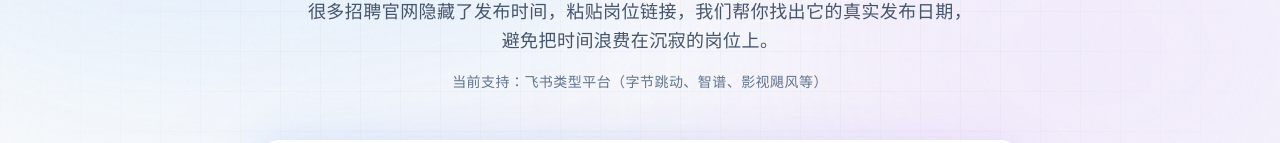
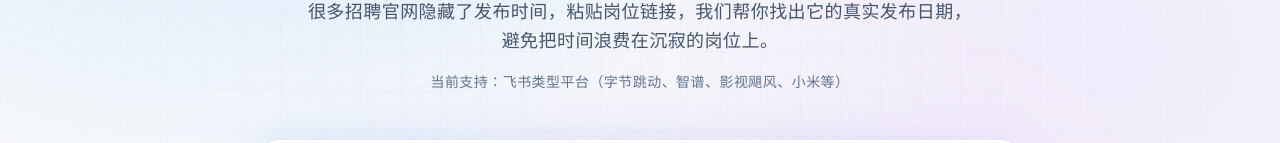
Before and after one commit to Cedric0927/GetJobTime, a React (Vite) app: page / in a window 1280 px wide. Shown: the part 349-492 px from the top of the page. Built offline with nearby package versions, Linux system fonts and the light colour scheme.

Commit message:
增加小米标识

```diff
--- a/src/App.tsx
+++ b/src/App.tsx
@@ -58,7 +58,7 @@ function App() {
             很多招聘官网隐藏了发布时间，粘贴岗位链接，我们帮你找出它的真实发布日期，避免把时间浪费在沉寂的岗位上。
             <br className="hidden md:block" />
             <span className="text-sm text-slate-500 font-medium mt-4 block">
-              当前支持：飞书类型平台（字节跳动、智谱、影视飓风等）
+              当前支持：飞书类型平台（字节跳动、智谱、影视飓风、小米等）
             </span>
           </p>
         </motion.div>
```
